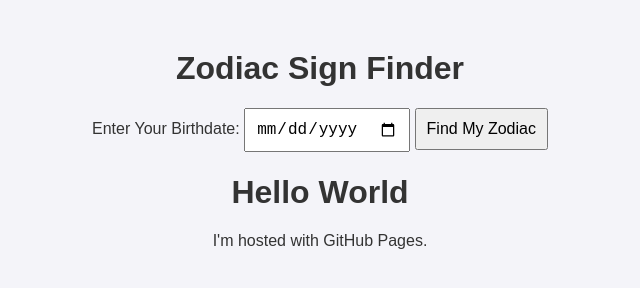
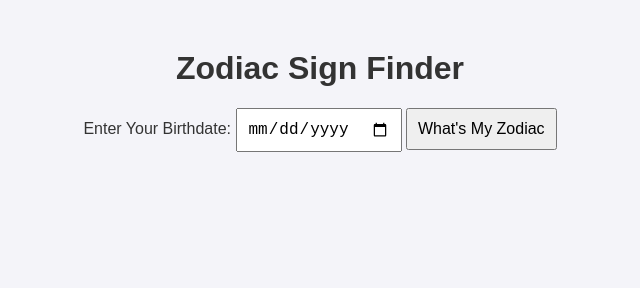
Before and after one commit to Njourn/Zodiac-Sign, a plain HTML site: page index.html in a window 1280 px wide. Shown: the whole page, without its empty margins (320-960 px from the left). Drawn offline with Linux system fonts and the light colour scheme.

Commit message:
update index.html

```diff
--- a/index.html
+++ b/index.html
@@ -12,14 +12,14 @@
         <form id="zodiacForm">
             <label for="birthdate">Enter Your Birthdate:</label>
             <input type="date" id="birthdate" required>
-            <button type="submit">Find My Zodiac</button>
+            <button type="submit">What's My Zodiac</button>
         </form>
         <div id="result"></div>
     </div>
     <script src="script.js"></script>
 </body>
-<body>
-<h1>Hello World</h1>
-<p>I'm hosted with GitHub Pages.</p>
-</body>
+<! <body>
+<! <h1Hello World</h1>
+<! <pI'm hosted with GitHub Pages.</p>
+<! </body>
 </html>
```
